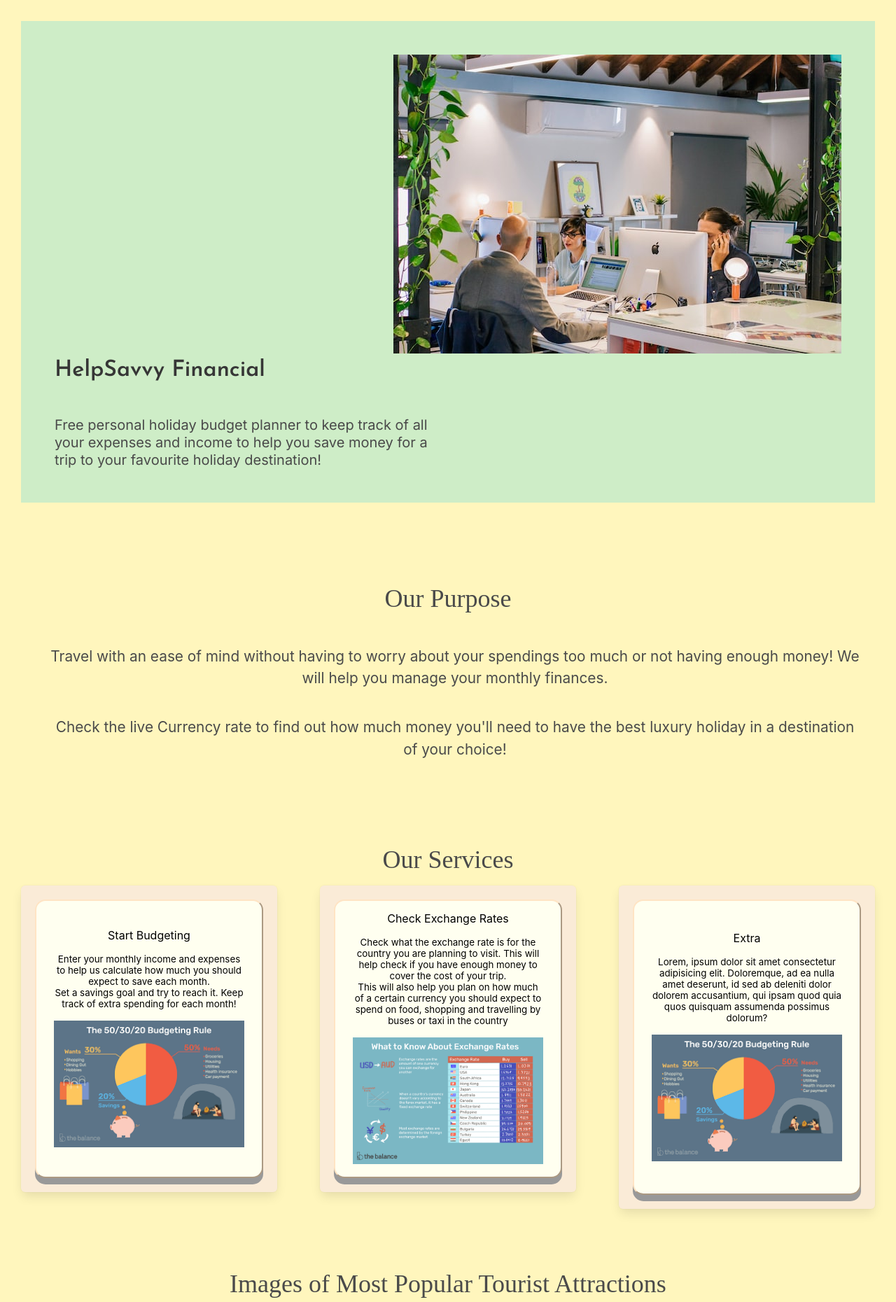
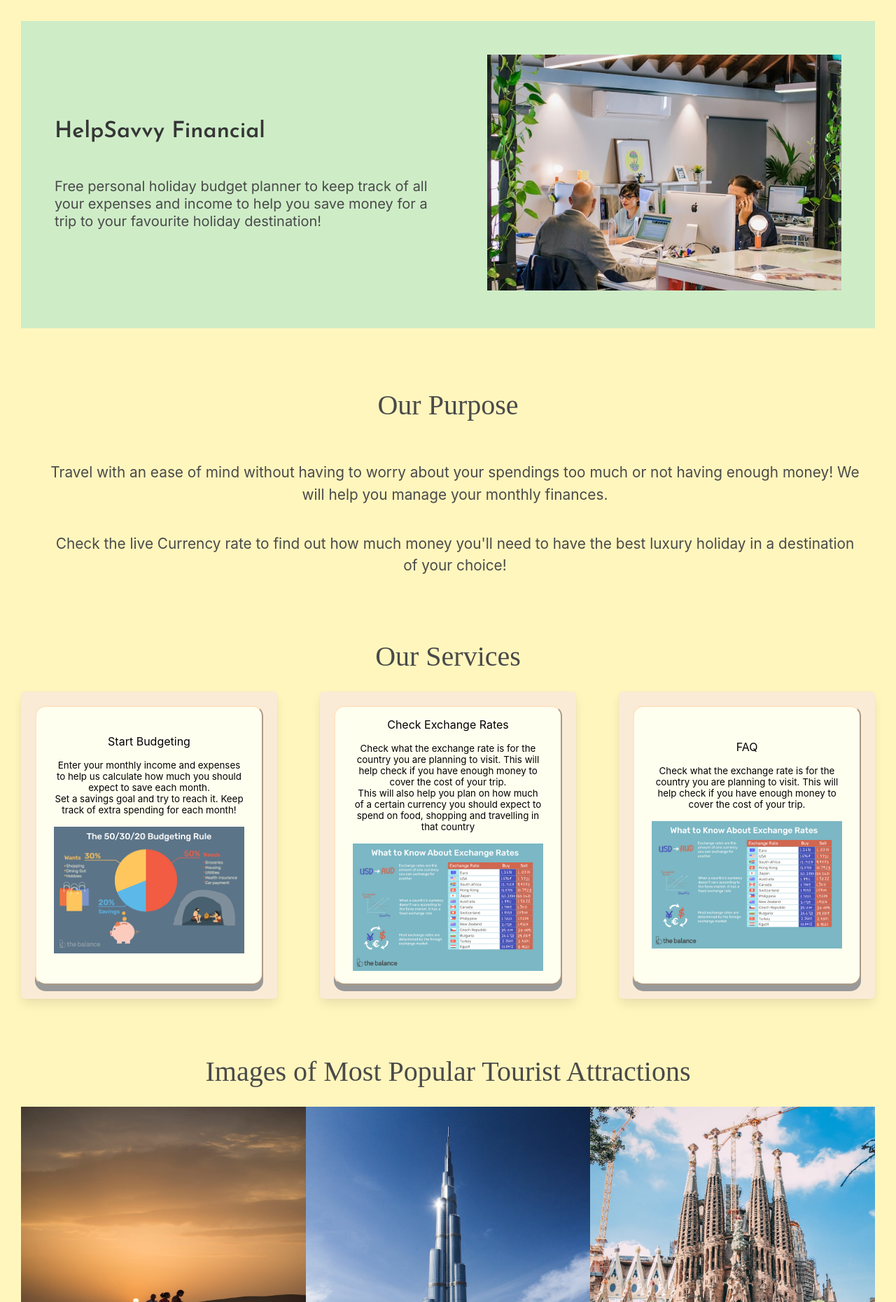
Before and after one commit to SamMartin92/hackathon-team-7, a Django app: page / in a window 1280 px wide. Shown: the part 76-1936 px from the top of the page at 70% size. Run offline with Django 4.2, Linux system fonts and the light colour scheme.

Commit message:
Fix Hero image and text style

```diff
--- a/home/templates/home/index.html
+++ b/home/templates/home/index.html
@@ -6,7 +6,7 @@
 <section class="hero">
     <div class="hero-body">
         <div class="hero-image">
-            <img src="/static/images/office-staff.jpg" />
+            <img src="/static/images/office-staff.jpg" alt="Image of an office and staff">
         </div>
         <div class="hero-text">
             <h2 class="title">
@@ -67,23 +67,21 @@
                     you have enough money to cover the cost of your trip.
                 </p>
                 <p>This will also help you plan on how much of a certain currency you should expect to spend on food,
-                    shopping and travelling
-                    by buses or taxi in the country</p>
+                    shopping and travelling in that country</p>
                 <br>
                 <img src="/static/images/exchange-rate.png" alt="Exchange rate explainer">
             </button>
         </div>
         <div class="box">
             <button class="service-button">
-                <h3>Extra</h3>
+                <h3>FAQ</h3>
                 <br>
                 <p>
-                    Lorem, ipsum dolor sit amet consectetur adipisicing elit. Doloremque, ad ea nulla amet deserunt, id
-                    sed
-                    ab deleniti dolor dolorem accusantium, qui ipsam quod quia quos quisquam assumenda possimus dolorum?
+                    Check what the exchange rate is for the country you are planning to visit. This will help check if
+                    you have enough money to cover the cost of your trip.
                 </p>
                 <br>
-                <img src="/static/images/budgeting.png">
+                <img src="/static/images/exchange-rate.png" alt="Exchange rate explainer">
             </button>
         </div>
     </div>
--- a/static/css/style.css
+++ b/static/css/style.css
@@ -77,10 +77,15 @@ a.button is-primary {
 .hero-body {
     background-color: #ceedc7;
     margin: 30px;
+    display: inline-flex;
+    flex-direction: row-reverse;
+    align-items: center;
+    justify-content: space-between;
 }
 
 .hero-image {
     float: right;
+    width: 45%;
 }
 
 .hero-text {
@@ -107,8 +112,8 @@ a.button is-primary {
 
 .info-heading h2 {
     text-align: center;
-    font-size: 36px;
-    margin: 50px 0 10px 0;
+    font-size: 40px;
+    margin: 20px 0;
 }
 
 #about-info {
@@ -161,6 +166,7 @@ a.button is-primary {
     flex-direction: column;
     justify-content: space-between;
     align-items: center;
+    margin-bottom: 1.5rem;
 }
 
 .box h3{
```
